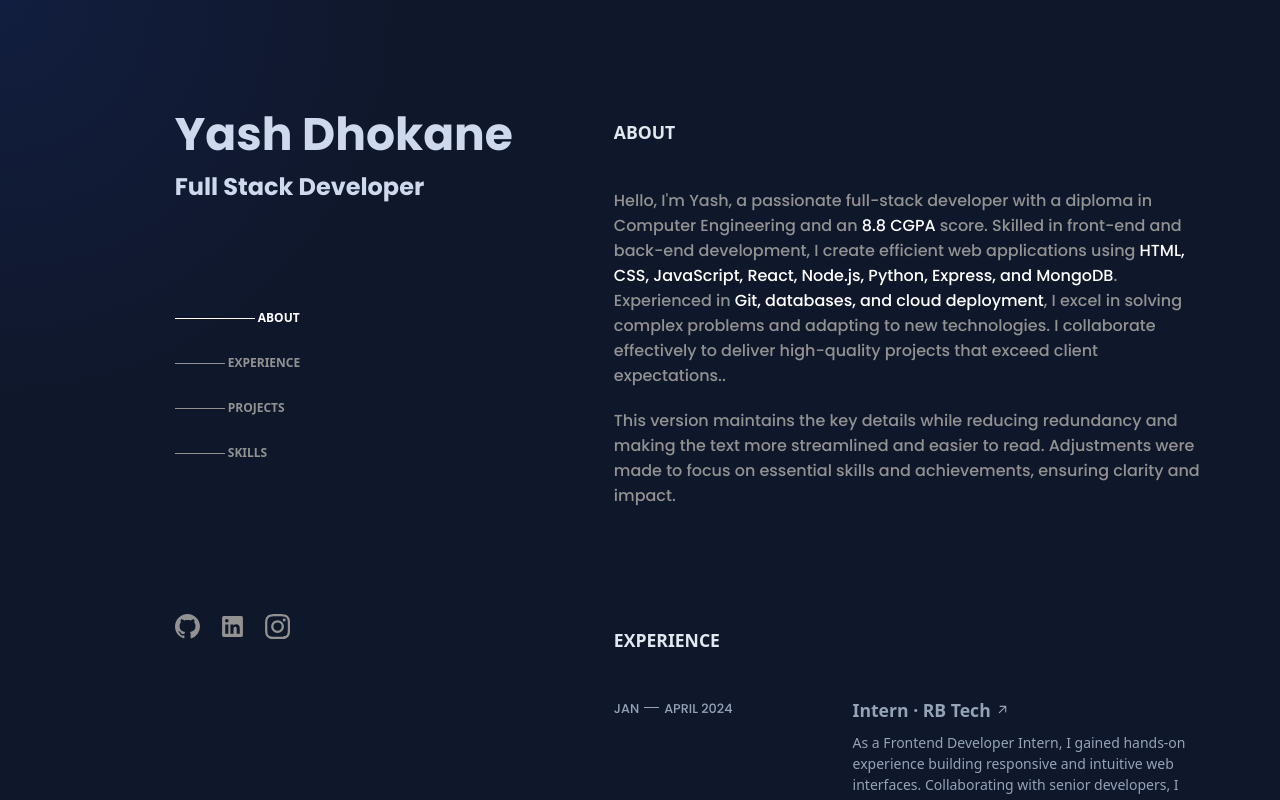
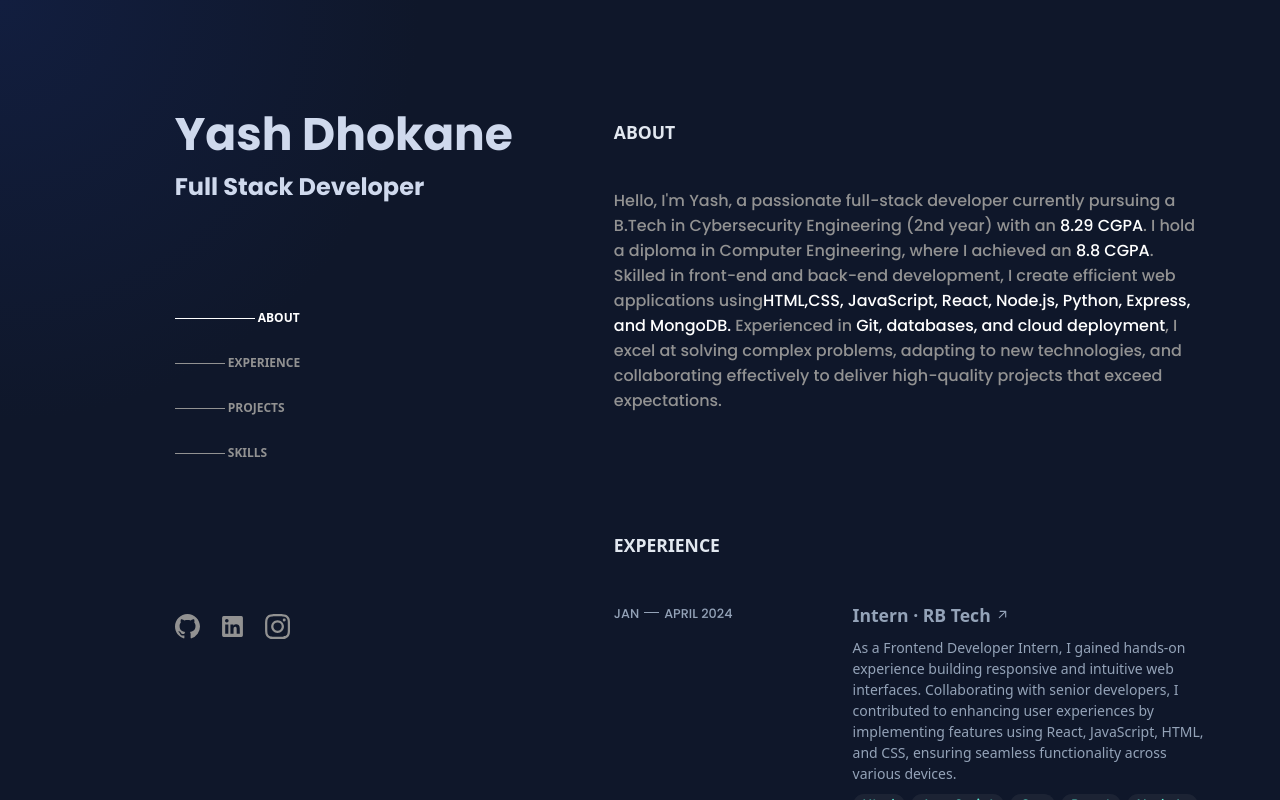
Before and after one commit to yashh1212/portfolio, a React (Create React App) app: page / in a window 1280 px wide. Built offline with nearby package versions, Linux system fonts and the light colour scheme.

Commit message:
Update bio section

```diff
--- a/src/component/About.js
+++ b/src/component/About.js
@@ -8,7 +8,7 @@ function About() {
       </div>
 
       <div className="personal_details">
-        <p>
+        {/* <p>
           Hello, I'm Yash, a passionate full-stack developer with a diploma in
           Computer Engineering and an <span>8.8 CGPA </span>score. Skilled in
           front-end and back-end development, I create efficient web
@@ -19,14 +19,21 @@ function About() {
           . Experienced in <span>Git, databases, and cloud deployment</span>, I
           excel in solving complex problems and adapting to new technologies. I
           collaborate effectively to deliver high-quality projects that exceed
-          client expectations..
-        </p>
-
+          client expectations.
+        </p> */}
         <p>
-          This version maintains the key details while reducing redundancy and
-          making the text more streamlined and easier to read. Adjustments were
-          made to focus on essential skills and achievements, ensuring clarity
-          and impact.
+          Hello, I'm Yash, a passionate full-stack developer currently pursuing
+          a B.Tech in Cybersecurity Engineering (2nd year) with an{" "}
+          <span>8.29 CGPA</span>. I hold a diploma in Computer Engineering,
+          where I achieved an <span>8.8 CGPA</span>. Skilled in front-end and
+          back-end development, I create efficient web applications using
+          <span>
+            HTML,CSS, JavaScript, React, Node.js, Python, Express, and MongoDB.{" "}
+          </span>
+          Experienced in <span>Git, databases, and cloud deployment</span>, I
+          excel at solving complex problems, adapting to new technologies, and
+          collaborating effectively to deliver high-quality projects that exceed
+          expectations.
         </p>
       </div>
     </div>
```
